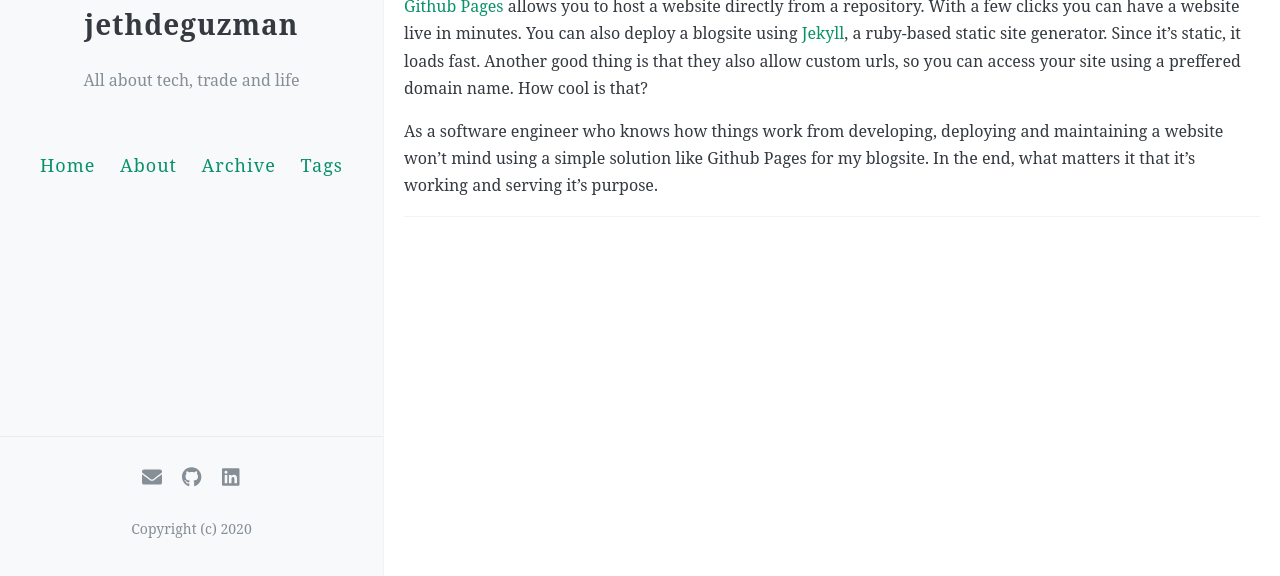
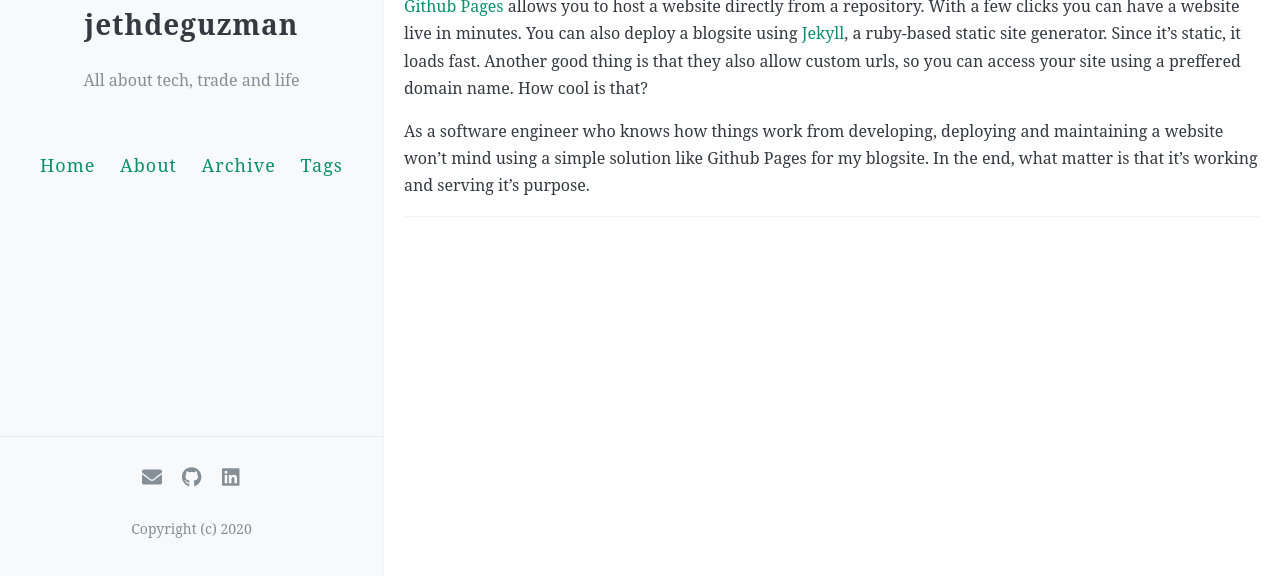
Before and after one commit to jethdeguzman/my-blog, a Jekyll site: the page built from _posts/2020-06-14-poor-mans-blogsite.md, in a window 1280 px wide, cut to the strip 324-900 px from the top of the page. Built offline with Jekyll 4.4.1, drawn with Linux system fonts in a browser that asks for light colours; comment, search, counter and statistics services are not loaded.

Commit message:
Fix typo

```diff
--- a/_posts/2020-06-14-poor-mans-blogsite.md
+++ b/_posts/2020-06-14-poor-mans-blogsite.md
@@ -12,4 +12,4 @@ Hosting a website or a blogsite is not an easy task in terms of developing, main
 
 [Github Pages](https://pages.github.com/) allows you to host a website directly from a repository. With a few clicks you can have a website live in minutes. You can also deploy a blogsite using [Jekyll](https://jekyllrb.com/), a ruby-based static site generator. Since it's static, it loads fast. Another good thing is that they also allow custom urls, so you can access your site using a preffered domain name. How cool is that?
 
-As a software engineer who knows how things work from developing, deploying and maintaining a website won't mind using a simple solution like Github Pages for my blogsite. In the end, what matters it that it's working and serving it's purpose.
+As a software engineer who knows how things work from developing, deploying and maintaining a website won't mind using a simple solution like Github Pages for my blogsite. In the end, what matter is that it's working and serving it's purpose.
```
